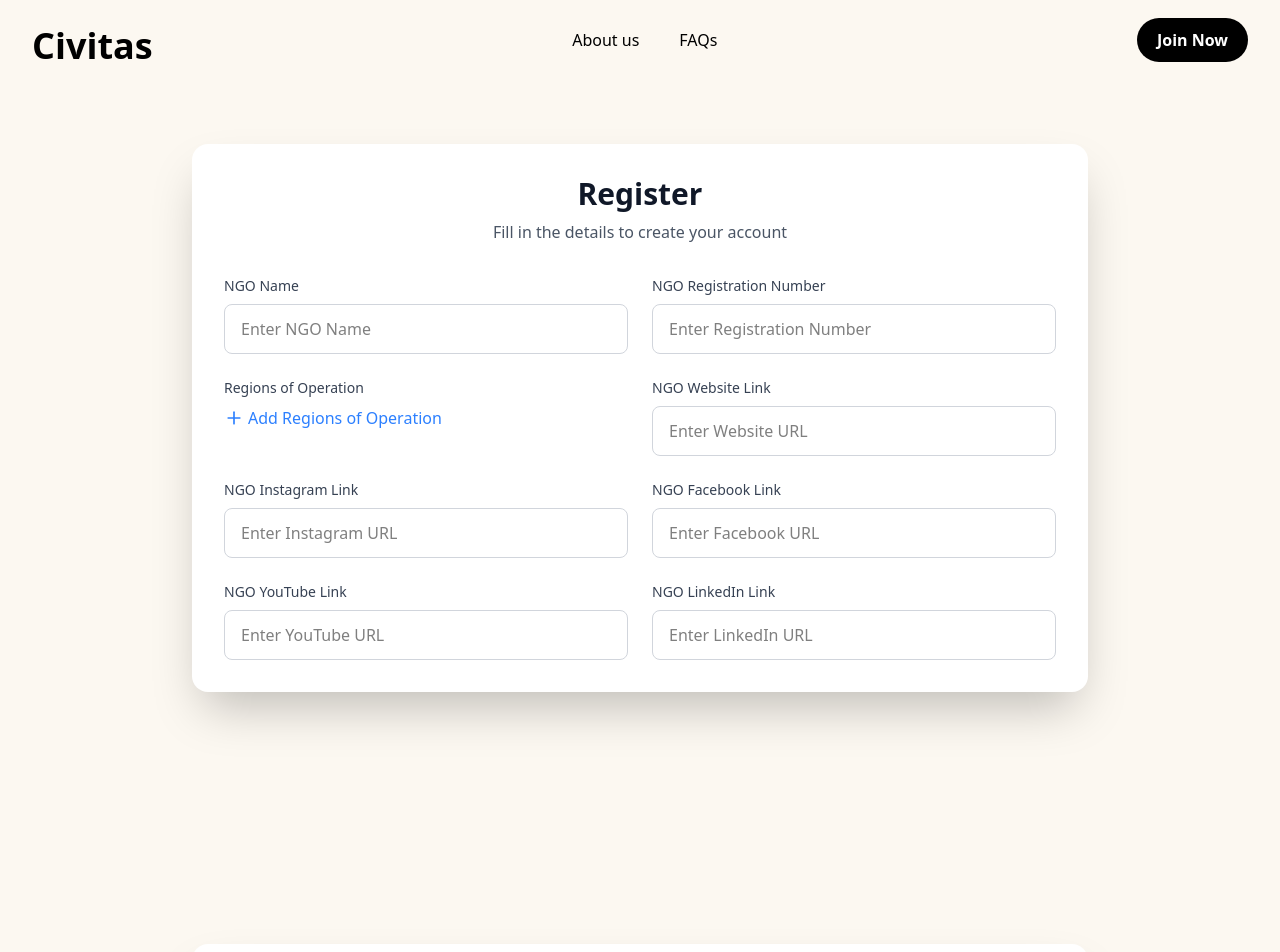
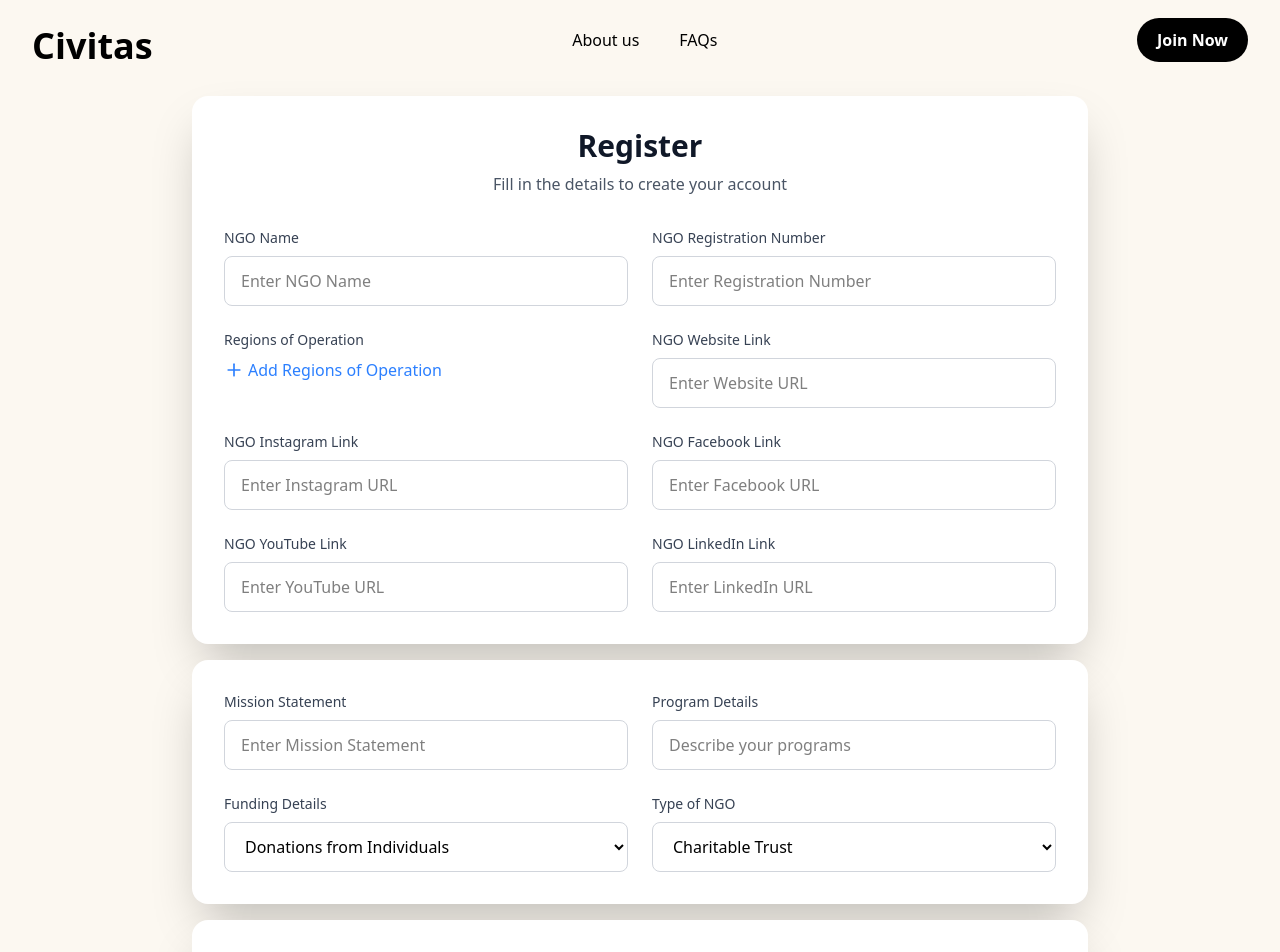
Before and after one commit to ishan-sp/civitas, a React (Vite) app in the folder civitas/: page /signup/ngo in a window 1280 px wide. Shown: the top 952 px of the page. Built offline with nearby package versions, Linux system fonts and the light colour scheme.

Commit message:
Fixed NGO registration

```diff
--- a/civitas/src/components/Registration.jsx
+++ b/civitas/src/components/Registration.jsx
@@ -2,7 +2,7 @@ import React, { useState } from "react";
 import { Mail, Lock, User, ArrowRight, Plus, Trash } from "lucide-react";
 import { Link } from "react-router-dom";
 
-const RegistrationForm = ({ fields = [], dropdowns = [], onSubmit, isNotEnd = true, isFirst=false }) => {
+const RegistrationForm = ({ fields = [], dropdowns = [], onSubmit, isNotEnd = true, isFirst=false, isngo=false }) => {
   const [formData, setFormData] = useState(
     fields.reduce((acc, field) => {
       if (field.type === "dynamic") {
@@ -49,9 +49,17 @@ const RegistrationForm = ({ fields = [], dropdowns = [], onSubmit, isNotEnd = tr
     }
   };
 
+  const containerClasses = isngo
+    ? "bg-[#FCF8F1] flex items-start justify-center "
+    : "min-h-screen bg-[#FCF8F1] flex items-start justify-center p-4";
+
+  const innerContainerClasses = isngo
+    ? "container mx-auto flex flex-col items-center justify-center gap-6 mt-4"
+    : "container mx-auto flex flex-col items-center justify-center gap-12 mt-12";
+
   return (
-    <div className="min-h-screen bg-[#FCF8F1] flex items-start justify-center p-4">
-      <div className="container mx-auto flex flex-col items-center justify-center gap-12 mt-12">
+    <div className={containerClasses}>
+      <div className={innerContainerClasses}>
         <div className="w-full max-w-4xl">
           <div className="bg-white rounded-2xl shadow-2xl p-8">
              {isFirst && <div className="text-center mb-8">
--- a/civitas/src/routes/ngoSignupRoute.jsx
+++ b/civitas/src/routes/ngoSignupRoute.jsx
@@ -193,6 +193,7 @@ const NGORegistration = () => {
         fields={basicInfoFields}
         isNotEnd={true}
         isFirst={true}
+        isngo={true}
         onSubmit={(formData) => {
           handleSubmit(formData);
         }}
@@ -203,6 +204,7 @@ const NGORegistration = () => {
         fields={missionAndProgramsFields}
         dropdowns={missionAndProgramsDropdowns}
         isNotEnd={true}
+        isngo={true}
         onSubmit={(formData) => {
           handleSubmit(formData);
         }}
@@ -212,6 +214,7 @@ const NGORegistration = () => {
       <RegistrationForm
         fields={contactInfoFields}
         isNotEnd={true}
+        isngo={true}
         onSubmit={(formData) => {
           handleSubmit(formData);
         }}
@@ -221,6 +224,7 @@ const NGORegistration = () => {
       <RegistrationForm
         fields={documentationAndImpactFields}
         isNotEnd={false} // Render Submit and Back buttons
+        isngo={true}
         onSubmit={(formData) => {
           handleSubmit(formData);
         }}
```
Lines whose indentation alone changed are shown as unchanged.
